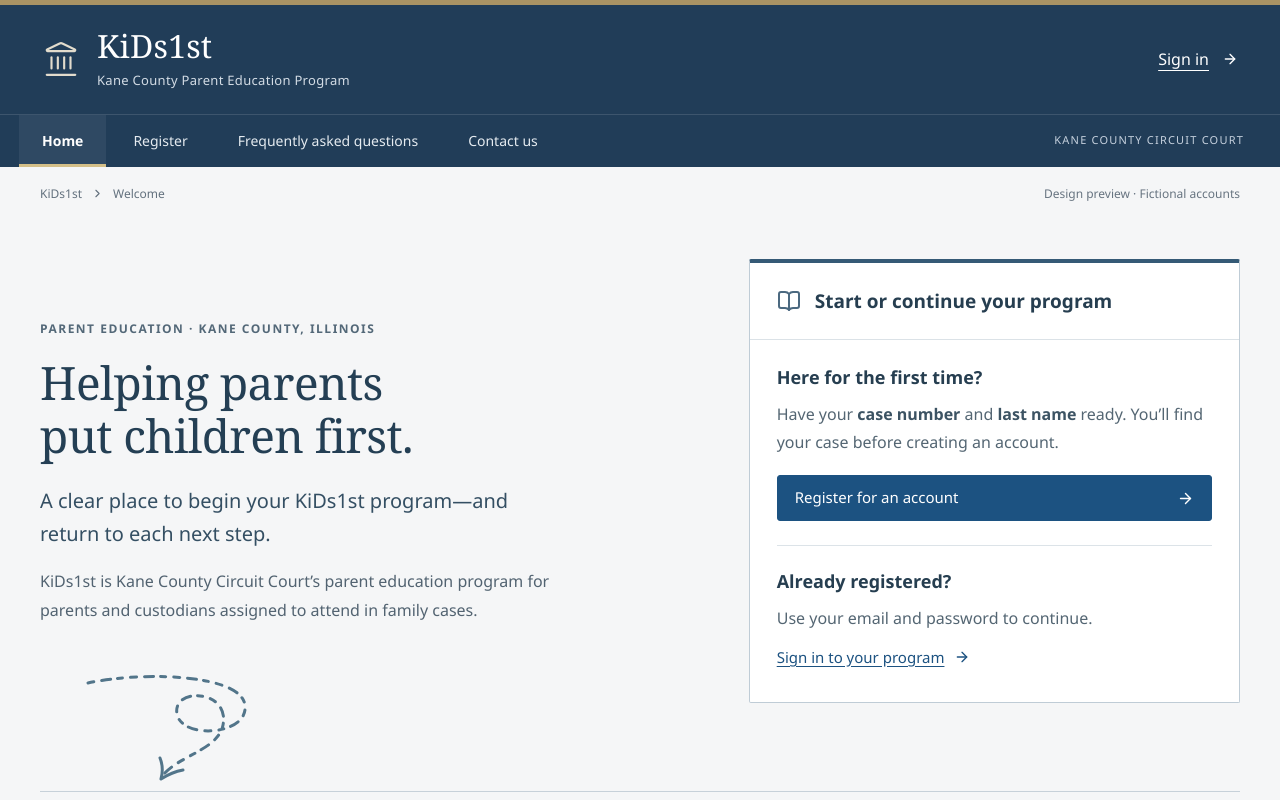
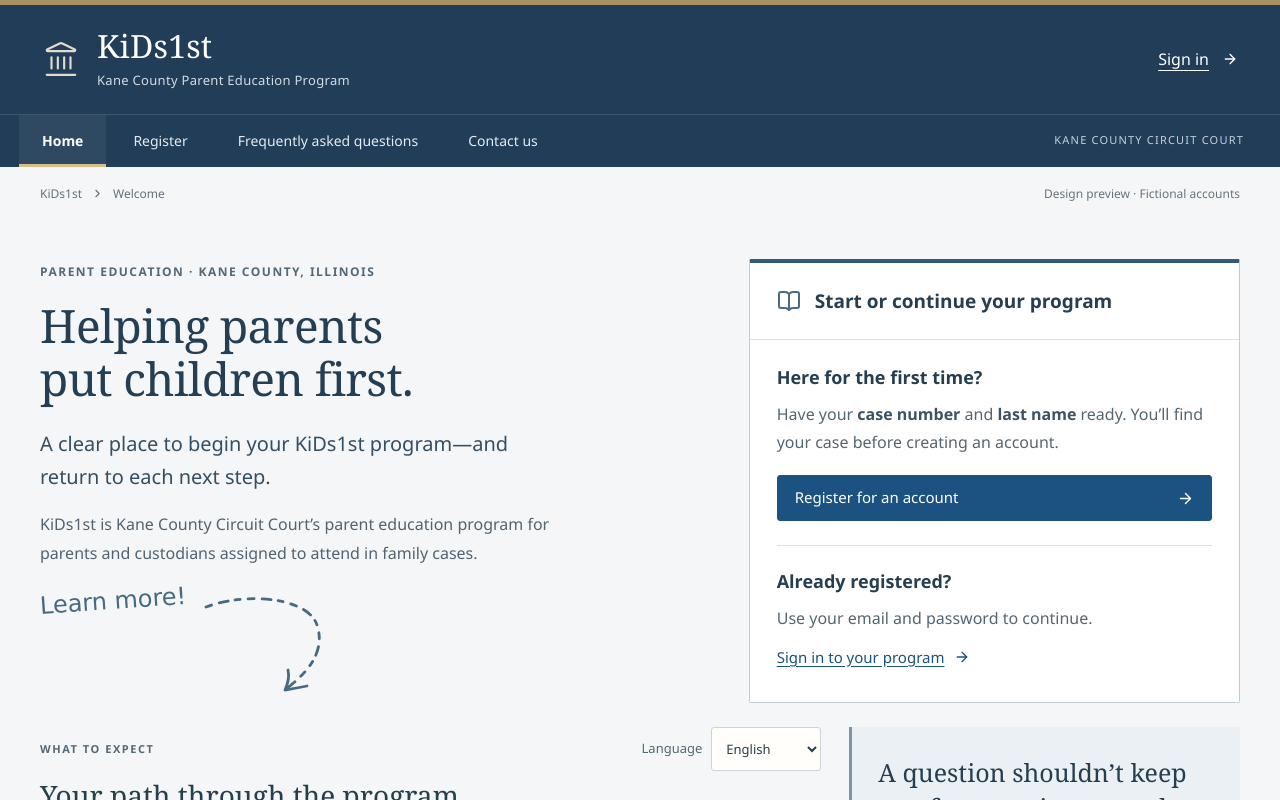
Before and after one commit to danialtoor/parent-education-staff, a Next.js app: page /public in a window 1280 px wide. Shown: the top 800 px of the page. Built offline with nearby package versions, Linux system fonts and the light colour scheme.

Commit message:
Update Site source

```diff
--- a/components/public/site.tsx
+++ b/components/public/site.tsx
@@ -25,10 +25,13 @@ export default function PublicSite(){
 
 function Landing(){return <>
   <section className="public-introduction"><div className="public-intro-copy"><p className="public-overline">PARENT EDUCATION · KANE COUNTY, ILLINOIS</p><h1 tabIndex={-1}>Helping parents<br/>put children first.</h1><p className="public-lead">A clear place to begin your KiDs1st program—and return to each next step.</p><p>KiDs1st is Kane County Circuit Court’s parent education program for parents and custodians assigned to attend in family cases.</p></div><section className="public-get-started" aria-labelledby="get-started-title"><div className="public-start-heading"><BookOpen size={24} aria-hidden="true"/><h2 id="get-started-title">Start or continue your program</h2></div><div className="public-start-body"><h3>Here for the first time?</h3><p>Have your <strong>case number</strong> and <strong>last name</strong> ready. You’ll find your case before creating an account.</p><a className="btn primary" href="#/register">Register for an account<ArrowRight size={17}/></a><div className="public-returning"><h3>Already registered?</h3><p>Use your email and password to continue.</p><a className="text-link" href="#/sign-in">Sign in to your program <ArrowRight size={16}/></a></div></div></section>
-    <svg className="public-journey-cue" viewBox="0 0 220 120" fill="none" aria-hidden="true" focusable="false">
-      <path d="M24 14 C78 2 179 5 181 37 C184 66 118 71 113 45 C108 18 166 20 159 56 C154 82 111 87 97 109" strokeDasharray="6 8 9 7 5 8"/>
-      <path d="M96 89 Q100 99 97 110 Q108 103 119 101"/>
-    </svg>
+    <div className="public-journey-cue">
+      <span>Learn more!</span>
+      <svg viewBox="0 0 150 110" fill="none" aria-hidden="true" focusable="false">
+        <path d="M7 17 C46 2 109 7 118 35 C127 62 108 83 87 99" strokeDasharray="6 8 9 7 5 8"/>
+        <path d="M89 80 Q91 89 86 100 Q98 98 108 96"/>
+      </svg>
+    </div>
   </section>
   <div className="public-journey-layout">
     <div className="public-program"><ProgramJourney/></div>
```
Also changed, not shown: app/public/public.css.
